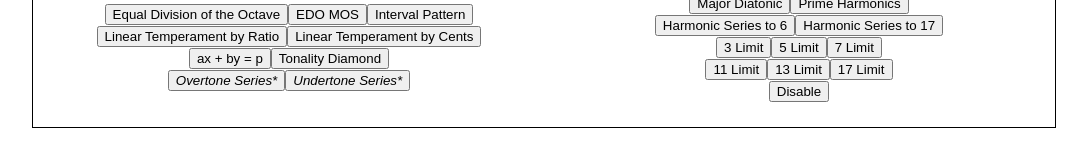
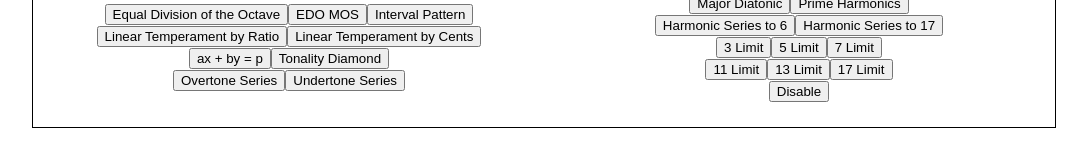
Before and after one commit to zzork/color-horizons-review-temp, a React (Create React App) app: page / in a window 1280 px wide. Shown: the part 163-313 px from the top of the page, without its empty margins (96-1183 px from the left). Built offline with nearby package versions, Linux system fonts and the light colour scheme.

Commit message:
ot and ut windows now exist

```diff
--- /dev/null
+++ b/src/apps/Calculators/Overtones/Index.js
@@ -0,0 +1,3 @@
+export const Overtones = () => {
+  return <div>overtones</div>;
+};
--- /dev/null
+++ b/src/apps/Calculators/Undertones/Index.js
@@ -0,0 +1,3 @@
+export const Undertones = () => {
+  return <div>undertones</div>;
+};
--- a/src/components/CalculatorWindow.js
+++ b/src/components/CalculatorWindow.js
@@ -4,7 +4,9 @@ import { EDOMOS } from "../apps/Calculators/EDOMOS/Index";
 import { IntervalPattern } from "../apps/Calculators/IntervalPattern/Index";
 import { LTByCents } from "../apps/Calculators/LTByCents/Index";
 import { LTByRatio } from "../apps/Calculators/LTByRatio/Index";
+import { Overtones } from "../apps/Calculators/Overtones/Index";
 import { TonalityDiamond } from "../apps/Calculators/TonalityDiamond/Index";
+import { Undertones } from "../apps/Calculators/Undertones/Index";
 
 export const CalculatorWindow = ({
   viewId,
@@ -56,8 +58,22 @@ export const CalculatorWindow = ({
           selectedComparison={selectedComparison}
         />
       )}
+      {viewId === "ot" && (
+        <Overtones
+          stateData={stateData}
+          setStateData={setStateData}
+          selectedComparison={selectedComparison}
+        />
+      )}
       {viewId === "td" && (
         <TonalityDiamond
+          stateData={stateData}
+          setStateData={setStateData}
+          selectedComparison={selectedComparison}
+        />
+      )}
+      {viewId === "ut" && (
+        <Undertones
           stateData={stateData}
           setStateData={setStateData}
           selectedComparison={selectedComparison}
--- a/src/components/Selector.js
+++ b/src/components/Selector.js
@@ -18,12 +18,8 @@ export const Selector = ({ onViewSelect }) => {
       <button onClick={() => onViewSelect("axby")}>ax + by = p</button>
       <button onClick={() => onViewSelect("td")}>Tonality Diamond</button>
       <br />
-      <button>
-        <i>Overtone Series*</i>
-      </button>
-      <button>
-        <i>Undertone Series*</i>
-      </button>
+      <button onClick={() => onViewSelect("ot")}>Overtone Series</button>
+      <button onClick={() => onViewSelect("ut")}>Undertone Series</button>
       <br />
     </div>
   );
```
